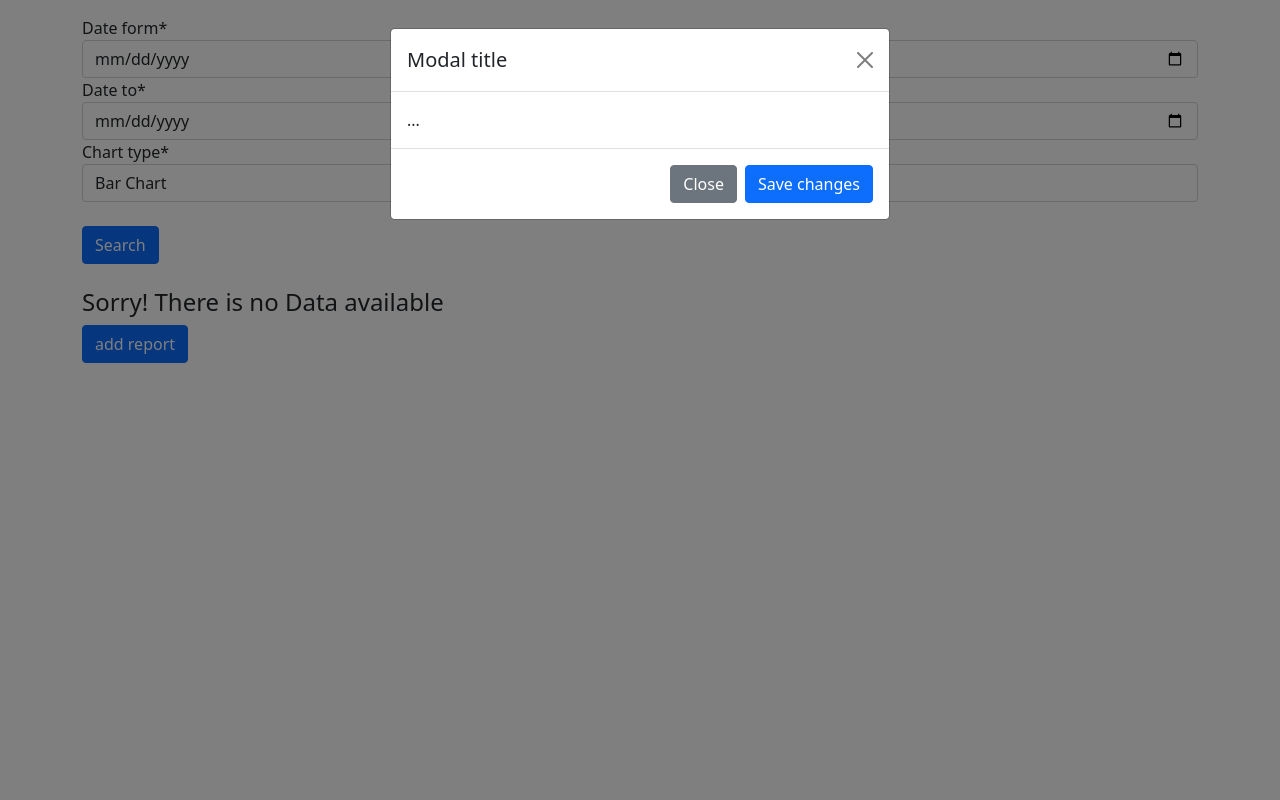
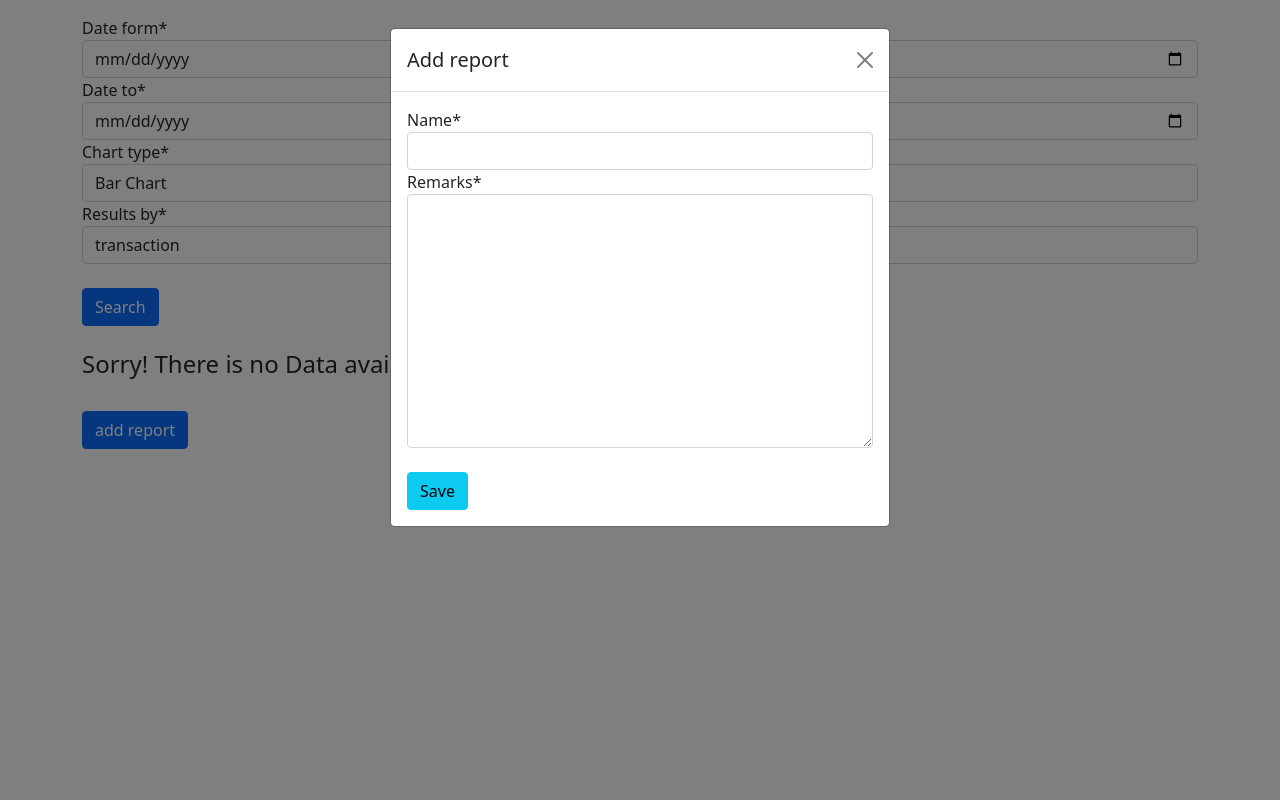
Before and after one commit to rajrupdasofficial/aiwebapps-delta, a Django app: page / in a window 1280 px wide, after a click on "add report". Run offline with Django 3.2, Linux system fonts and the light colour scheme; some libraries are stand-ins or nearby versions.

Commit message:
more bugs hasbeen sqashed and added features- add results_by field

```diff
--- a/AIweb/forms.py
+++ b/AIweb/forms.py
@@ -7,7 +7,14 @@ CHART_CHOICES=(
 )
 
 
+RESULT_CHOICES=(
+    ('#1','transaction'),
+    ('#2','sales date'),
+)
+
+
 class SalesSearchForm(forms.Form):
     date_form=forms.DateField(widget=forms.DateInput(attrs={'type':'date'}))
     date_to=forms.DateField(widget=forms.DateInput(attrs={'type':'date'}))
     chart_type=forms.ChoiceField(choices=CHART_CHOICES)
+    results_by=forms.ChoiceField(choices=RESULT_CHOICES)
--- a/AIweb/templates/AIweb/home.html
+++ b/AIweb/templates/AIweb/home.html
@@ -16,15 +16,16 @@ home
     <div class="modal-dialog">
       <div class="modal-content">
         <div class="modal-header">
-          <h5 class="modal-title" id="exampleModalLabel">Modal title</h5>
+          <h5 class="modal-title" id="exampleModalLabel">Add report</h5>
           <button type="button" class="btn-close" data-bs-dismiss="modal" aria-label="Close"></button>
         </div>
-        <div class="modal-body">
-          ...
-        </div>
-        <div class="modal-footer">
-          <button type="button" class="btn btn-secondary" data-bs-dismiss="modal">Close</button>
-          <button type="button" class="btn btn-primary">Save changes</button>
+        <div class="modal-body"id="modal-body">
+          <div id="alert-box"></div>
+          <form id="report-form">
+              {% csrf_token %}
+              {{report_form|crispy}}
+              <button type="submit" class="btn btn-info mt-4">Save</button>
+          </form>
         </div>
       </div>
     </div>
@@ -36,7 +37,7 @@ home
 {{message}}
 <form action="" method="POST">
     {% csrf_token %}
-    {{form|crispy}}
+    {{search_form|crispy}}
     <button type="submit" class="btn btn-primary mt-4">Search</button>
 </form>
 <br>
@@ -62,5 +63,6 @@ home
 {% else %}
     <h4>Sorry! There is no Data available</h4>
 {% endif %}
+<br>
 <button class="btn btn-primary not-visible" id="report-btn" data-bs-toggle="modal" data-bs-target='#reportModal'>add report</button>
 {% endblock content %}
--- a/AIweb/views.py
+++ b/AIweb/views.py
@@ -3,9 +3,11 @@ from django.http import HttpResponse
 from django.views.generic import ListView,DetailView
 from .models import Sale
 from .forms import  SalesSearchForm
+from reports.forms import ReportForm
 import pandas as pd
 from .utils import *
 from pandas.core.frame import DataFrame
+
 # Create your views here.
 def home_view(request):
     sales_df=None
@@ -13,11 +15,13 @@ def home_view(request):
     merged_df=None
     df=None
     chart=None
-    form=SalesSearchForm(request.POST or None)
+    search_form=SalesSearchForm(request.POST or None)
+    report_form=ReportForm()
     if request.method == 'POST':
         date_from=request.POST.get('date_form')
         date_to=request.POST.get('date_to')
         chart_type=request.POST.get('chart_type')
+        results_by=request.POST.get('results_by')
         #print(date_from,date_to,chart_type)
         sale_qs=Sale.objects.filter(created__date__lte=date_to, created__date__gte=date_from)
         if len(sale_qs)>0:
@@ -42,8 +46,7 @@ def home_view(request):
             positions_df=pd.DataFrame(positions_data)
             merged_df=pd.merge(sales_df,positions_df,on='sales_id')
             df=merged_df.groupby('transaction_id',as_index=False)['price'].agg('sum')
-            chart=get_chart(chart_type,df,labels=df['transaction_id'].values)
-            print('chart',chart)
+            chart=get_chart(chart_type,sales_df,results_by)
             sales_df=sales_df.to_html()
             positions_df=positions_df.to_html()
             merged_df=merged_df.to_html()
@@ -54,12 +57,13 @@ def home_view(request):
 
 
     context={
-        'form':form,
+        'search_form':search_form,
         'sales_df':sales_df,
         'positions_df':positions_df,
         'merged_df':merged_df,
         'df':df,
         'chart':chart,
+        'report_form':report_form,
     }
     return render(request,'AIweb/home.html',context)
 
--- /dev/null
+++ b/reports/forms.py
@@ -0,0 +1,7 @@
+from django import forms
+from .models import Report
+
+class ReportForm(forms.ModelForm):
+    class Meta:
+        model=Report
+        fields=['name','remarks']
```
Also changed, not shown: AIweb/utils.py (+13 -8 lines).
